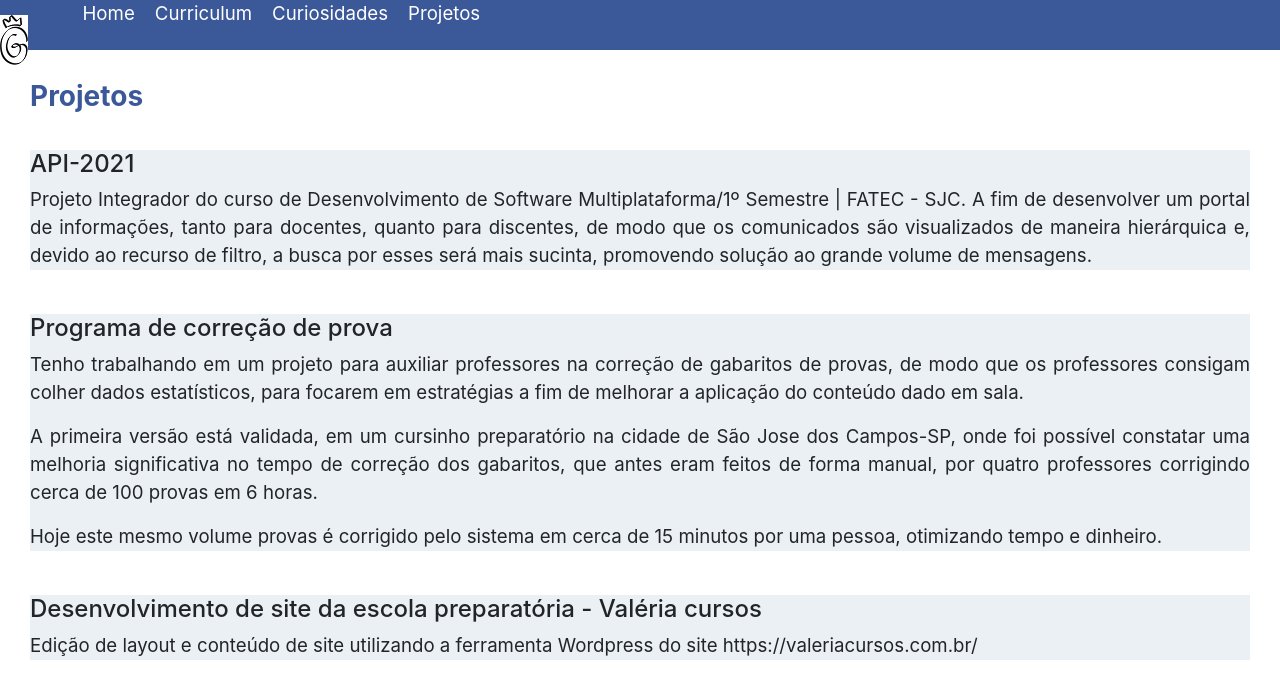
After one commit to gizelifonseca/fatecdesigndigital, a Flask app: template src/templates/projetos.html in a window 1280 px wide. The commit adds this page. Shown: the top 699 px of the page. Run offline with Flask 2, Linux system fonts and the light colour scheme; the template is opened without the code that fills it, so the values that code supplies are empty; some libraries are stand-ins or nearby versions.

Commit message:
Implatação do Flask, edição de layout na página de projetos.

```diff
--- /dev/null
+++ b/src/app.py
@@ -0,0 +1,23 @@
+from flask import Flask, render_template
+app= Flask(__name__)
+
+@app.route("/")
+@app.route("/index")
+def  home ():
+    return render_template ("home.html")
+
+@app.route ("/curiosidades")
+def  curiosidades ():
+    return render_template ("curiosidades.html")
+
+@app.route ("/curriculum")
+def  curriculum ():
+    return render_template ("curriculum.html")
+
+
+@app.route ("/projetos")
+def  projetos ():
+    return render_template ("projetos.html")
+
+if __name__ == '__main__':
+    app.run()
--- a/codigo-fonte/css/estilos.css
+++ b/src/static/css/estilos.css
@@ -62,7 +62,6 @@ main{
 
 .titulo_pagina{
     color: #3b5998;
-    font-size: 14pt;
     font-weight: bold;
 }
 
@@ -82,9 +81,13 @@ main{
     font-size: 18pt;
 }
 
+.fundo_divs_projeto{
+    background-color: #ebf0f5;
+}
+
 @font-face {
     font-family: baby-child;
-    src: url('../fontes/baby-child.ttf');
+    src: "static/fontes/baby-child.ttf";
 }
 
 @media (max-width: 500px){
--- /dev/null
+++ b/src/templates/projetos.html
@@ -0,0 +1,51 @@
+<!DOCTYPE html>
+<html lang="en">
+
+<head>
+	<link rel="stylesheet" type="text/css" href="static/css/estilos.css">
+	<meta charset="UTF-8">
+	<meta http-equiv="X-UA-Compatible" content="IE=edge">
+	<meta name="viewport" content="width=device-width, initial-scale=1.0">
+	<link rel="stylesheet" href="https://stackpath.bootstrapcdn.com/bootstrap/4.1.3/css/bootstrap.min.css" integrity="sha384-MCw98/SFnGE8fJT3GXwEOngsV7Zt27NXFoaoApmYm81iuXoPkFOJwJ8ERdknLPMO" crossorigin="anonymous">
+	<script src="https://stackpath.bootstrapcdn.com/bootstrap/4.1.3/js/bootstrap.min.js" integrity="sha384-ChfqqxuZUCnJSK3+MXmPNIyE6ZbWh2IMqE241rYiqJxyMiZ6OW/JmZQ5stwEULTy" crossorigin="anonymous"></script>
+	<title>Projetos</title>
+</head>
+
+<body>
+
+	<header>
+		<img src="static/images/logo2.jpg" />
+		<ul class="menu">
+
+			<li><a href="/">Home</a></li>
+			<li><a href="/curriculum">Curriculum</a></li>
+			<li><a href="/curiosidades">Curiosidades</a>
+			<li><a href="/projetos">Projetos</a></li>
+
+		</ul>
+	</header>
+
+	<main>
+		<h3 class="titulo_pagina">Projetos</h3>
+		<br>
+		<div class="fundo_divs_projeto">
+			<h4>API-2021</h4>
+			<p>Projeto Integrador do curso de Desenvolvimento de Software Multiplataforma/1º Semestre | FATEC - SJC. A fim de desenvolver um portal de informações, tanto para docentes, quanto para discentes, de modo que os comunicados são visualizados de maneira hierárquica e, devido ao recurso de filtro, a busca por esses será mais sucinta, promovendo solução ao grande volume de mensagens.</p>
+		</div>
+		<br>
+		<div class="fundo_divs_projeto">
+			<h4>Programa de correção de prova</h4>
+				<p>Tenho trabalhando em um projeto  para auxiliar professores na correção de gabaritos de provas, de modo que os professores consigam colher dados estatísticos, para focarem em estratégias a fim de melhorar a aplicação do conteúdo dado em sala.</p>
+				<p>A primeira versão está validada, em um cursinho preparatório na cidade de São Jose dos Campos-SP, onde foi possível constatar uma melhoria significativa no tempo de correção dos gabaritos, que antes eram feitos de forma manual, por quatro professores corrigindo cerca de 100 provas em 6 horas.</p>
+				<p>Hoje este mesmo	volume provas é corrigido pelo sistema em cerca de 15 minutos por uma pessoa, otimizando tempo e dinheiro.	</p>
+		</div>
+		<br>
+		<div class="fundo_divs_projeto">
+			<h4>Desenvolvimento de site da escola preparatória - Valéria cursos </h4>
+			<p>Edição de layout e conteúdo de site utilizando a ferramenta Wordpress do site https://valeriacursos.com.br/</p>
+		</div>
+	</main>
+
+</body>
+
+</html>
```
Also changed, not shown: codigo-fonte/projetos.html (deleted, +0 -53 lines), requirements.txt (added, +13 -0 lines), src/templates/curiosidades.html (renamed from codigo-fonte/curiosidades.html, +29 -17 lines), src/templates/curriculum.html (renamed from codigo-fonte/curriculum.html, +8 -5 lines), src/templates/home.html (renamed from codigo-fonte/index.html, +9 -6 lines), src/static/fontes/baby-child.ttf (renamed from codigo-fonte/fontes/baby-child.ttf), src/static/images/beatriz.jpeg (renamed from codigo-fonte/fotos/beatriz.jpeg), src/static/images/gizeli.jpeg (renamed from codigo-fonte/fotos/gizeli.jpeg), src/static/images/gustavo.jpeg (renamed from codigo-fonte/fotos/gustavo.jpeg), src/static/images/leo.jpeg (renamed from codigo-fonte/fotos/leo.jpeg), src/static/images/logo2.jpg (renamed from codigo-fonte/fotos/logo2.jpg).
